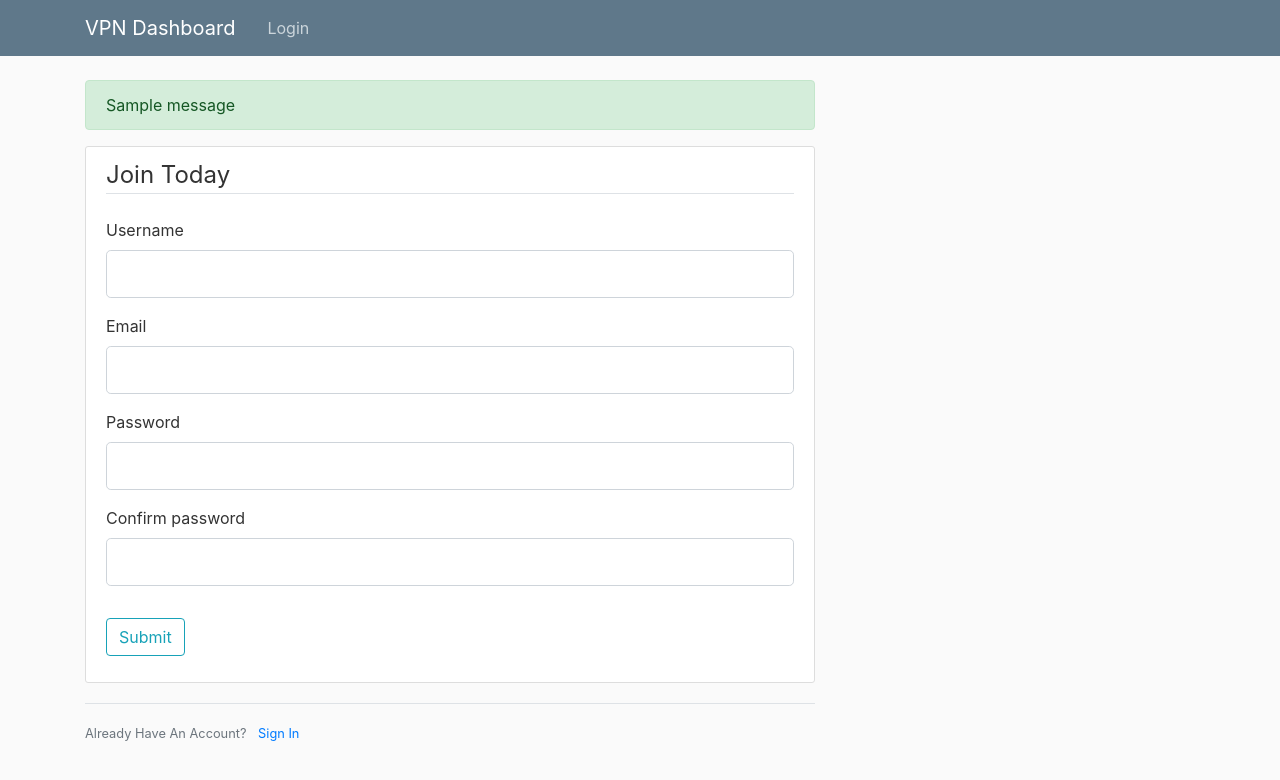
After one commit to murrad01/vpn, a Flask app: template app/templates/register.html in a window 1280 px wide. The commit adds this page. Shown: the top 780 px of the page. Run offline with Flask 2, Linux system fonts and the light colour scheme; the template is opened without the code that fills it: most values are stand-ins (such as "Sample title", 1, 10 or a date in 2020); one stand-in notice (Sample message) is shown; form fields are guessed from the names that the template uses; some libraries are stand-ins or nearby versions.

Commit message:
add flask-login

```diff
--- a/app/templates/layout.html
+++ b/app/templates/layout.html
@@ -18,71 +18,27 @@
 </head>
 <body>
     <header class="site-header">
+      <nav class="navbar navbar-expand-md navbar-dark bg-steel fixed-top">
+        <div class="container">
+          <a class="navbar-brand mr-4" href="/">VPN Dashboard</a>
+          <button class="navbar-toggler" type="button" data-toggle="collapse" data-target="#navbarToggle" aria-controls="navbarToggle" aria-expanded="false" aria-label="Toggle navigation">
+            <span class="navbar-toggler-icon"></span>
+          </button>
+          <div class="collapse navbar-collapse" id="navbarToggle">
+            <div class="navbar-nav mr-auto">
+            <!-- Navbar Right Side -->
+            <div class="navbar-nav">
+              {% if current_user.is_authenticated %}
+                <a class="nav-item nav-link" href="{{ url_for('peer_index') }}">Peers</a>
+                <a class="nav-item nav-link" href="{{ url_for('logout') }}">Logout</a>
+              {% else %}
+                <a class="nav-item nav-link" href="{{ url_for('login') }}">Login</a>
+              {% endif %}
+            </div>
+          </div>
+        </div>
 
-      <nav class="navbar navbar-expand-md navbar-dark bg-steel fixed-top">
-        <a class="navbar-brand mr-4" href="/">VPN Dashboard</a>
-        <button class="navbar-toggler" type="button" data-toggle="collapse" data-target="#navbarSupportedContent" aria-controls="navbarSupportedContent" aria-expanded="false" aria-label="Toggle navigation">
-        </button>
-
-        <div class="collapse navbar-collapse" id="navbarSupportedContent">
-          <ul class="navbar-nav mr-auto">
-            <li class="nav-item active">
-              <!-- <a class="nav-link" href="#">Home <span class="sr-only">(current)</span></a> -->
-              <a class="nav-item nav-link" href="{{ url_for('home') }}">Home</a>
-            </li>
-            <li class="nav-item">
-              <!-- <a class="nav-link" href="#">Link</a> -->
-              <a class="nav-item nav-link" href="{{ url_for('about') }}">About</a>
-            </li>
-            <li class="nav-item dropdown">
-              <a class="nav-link dropdown-toggle" href="#" id="navbarDropdown" role="button" data-toggle="dropdown" aria-haspopup="true" aria-expanded="false">
-                Devices
-              </a>
-              <div class="dropdown-menu" aria-labelledby="navbarDropdown">
-                <a class="dropdown-item" href="{{ url_for('device_index') }}">List</a>
-                <a class="dropdown-item" href="{{ url_for('device_add') }}">Add</a>
-                <!-- <div class="dropdown-divider"></div> -->
-                <!-- <a class="dropdown-item" href="#">Something else here</a> -->
-              </div>
-            </li>
-
-            <li class="nav-item dropdown">
-              <a class="nav-link dropdown-toggle" href="#" id="navbarDropdown" role="button" data-toggle="dropdown" aria-haspopup="true" aria-expanded="false">
-                Peers
-              </a>
-              <div class="dropdown-menu" aria-labelledby="navbarDropdown">
-                <a class="dropdown-item" href="{{ url_for('peer_search') }}">Search</a>
-                <a class="dropdown-item" href="{{ url_for('peer_index') }}">List</a>
-                <a class="dropdown-item" href="{{ url_for('peer_add') }}">Add</a>
-                <!-- <div class="dropdown-divider"></div> -->
-                <!-- <a class="dropdown-item" href="#">Something else here</a> -->
-              </div>
-            </li>
-
-            <li class="nav-item dropdown">
-              <a class="nav-link dropdown-toggle" href="#" id="navbarDropdown" role="button" data-toggle="dropdown" aria-haspopup="true" aria-expanded="false">
-                Tunnels
-              </a>
-              <div class="dropdown-menu" aria-labelledby="navbarDropdown">
-                <a class="dropdown-item" href="{{ url_for('peer_index_active') }}">List Active</a>
-                <a class="dropdown-item" href="{{ url_for('peer_index_idle') }}">List Idle</a>
-                <a class="dropdown-item" href="{{ url_for('peers_update') }}">Refresh</a>
-                <!-- <div class="dropdown-divider"></div> -->
-                <!-- <a class="dropdown-item" href="#">Something else here</a> -->
-              </div>
-            </li>
-
-           <!--  <li class="nav-item">
-              <a class="nav-link disabled" href="#">Disabled</a>
-            </li> -->
-          </ul><!--
-          <form class="form-inline my-2 my-lg-0">
-            <input class="form-control mr-sm-2" type="search" placeholder="Search" aria-label="Search">
-            <button class="btn btn-outline-success my-2 my-sm-0" type="submit">Search</button>
-          </form> -->
-        </div>
       </nav>
-
 
     </header>
     <main role="main" class="container">
@@ -102,7 +58,6 @@
       </div>
     </main>
 
-
     <!-- Optional JavaScript -->
     <!-- jQuery first, then Popper.js, then Bootstrap JS -->
     <script src="https://code.jquery.com/jquery-3.2.1.slim.min.js" integrity="sha384-KJ3o2DKtIkvYIK3UENzmM7KCkRr/rE9/Qpg6aAZGJwFDMVNA/GpGFF93hXpG5KkN" crossorigin="anonymous"></script>
--- /dev/null
+++ b/app/templates/register.html
@@ -0,0 +1,72 @@
+{% extends "layout.html" %}
+{% block content %}
+    <div class="content-section">
+        <form method="POST" action="" novalidate>
+            {{ form.hidden_tag() }}
+            <fieldset class="form-group">
+                <legend class="border-bottom mb-4">Join Today</legend>
+                <div class="form-group">
+                    {{ form.username.label(class="form-control-label") }}
+
+                    {% if form.username.errors %}
+                        {{ form.username(class="form-control form-control-lg is-invalid") }}
+                        <div class="invalid-feedback">
+                            {% for error in form.username.errors %}
+                                <span>{{ error }}</span>
+                            {% endfor %}
+                        </div>
+                    {% else %}
+                        {{ form.username(class="form-control form-control-lg") }}
+                    {% endif %}
+                </div>
+                <div class="form-group">
+                    {{ form.email.label(class="form-control-label") }}
+                    {% if form.email.errors %}
+                        {{ form.email(class="form-control form-control-lg is-invalid") }}
+                        <div class="invalid-feedback">
+                            {% for error in form.email.errors %}
+                                <span>{{ error }}</span>
+                            {% endfor %}
+                        </div>
+                    {% else %}
+                        {{ form.email(class="form-control form-control-lg") }}
+                    {% endif %}
+                </div>
+                <div class="form-group">
+                    {{ form.password.label(class="form-control-label") }}
+                    {% if form.password.errors %}
+                        {{ form.password(class="form-control form-control-lg is-invalid") }}
+                        <div class="invalid-feedback">
+                            {% for error in form.password.errors %}
+                                <span>{{ error }}</span>
+                            {% endfor %}
+                        </div>
+                    {% else %}
+                        {{ form.password(class="form-control form-control-lg") }}
+                    {% endif %}
+                </div>
+                <div class="form-group">
+                    {{ form.confirm_password.label(class="form-control-label") }}
+                    {% if form.confirm_password.errors %}
+                        {{ form.confirm_password(class="form-control form-control-lg is-invalid") }}
+                        <div class="invalid-feedback">
+                            {% for error in form.confirm_password.errors %}
+                                <span>{{ error }}</span>
+                            {% endfor %}
+                        </div>
+                    {% else %}
+                        {{ form.confirm_password(class="form-control form-control-lg") }}
+                    {% endif %}
+                </div>
+            </fieldset>
+            <div class="form-group">
+                {{ form.submit(class="btn btn-outline-info") }}
+            </div>
+        </form>
+    </div>
+    <div class="border-top pt-3">
+        <small class="text-muted">
+            Already Have An Account? <a class="ml-2" href="{{ url_for('login') }}">Sign In</a>
+        </small>
+    </div>
+{% endblock content %}
--- a/app/templates/update_peer.html
+++ b/app/templates/update_peer.html
@@ -1,6 +1,6 @@
 {% extends "layout.html" %}
 {% block content %}
-  <h2>Update Tunnel</h2>
+  <h2>Update Peers</h2>
     <div class="content-section">
         <form method="POST" action="" novalidate>
             {{ form.hidden_tag() }}
```
Also changed, not shown: app/templates/layout-bak.html (added, +112 -0 lines), app/templates/login.html (added, +52 -0 lines), app/templates/peer_index.html (+10 -1 lines), app/templates/peer_index_active.html (deleted, +0 -46 lines), app/templates/peer_index_idle.html (deleted, +0 -40 lines), migrations/versions/80e5156f5197_add_user.py (added, +38 -0 lines), migrations/versions/e7579a94c800_init.py (renamed from migrations/versions/e4b369cef3c2_init.py, +23 -7 lines).
